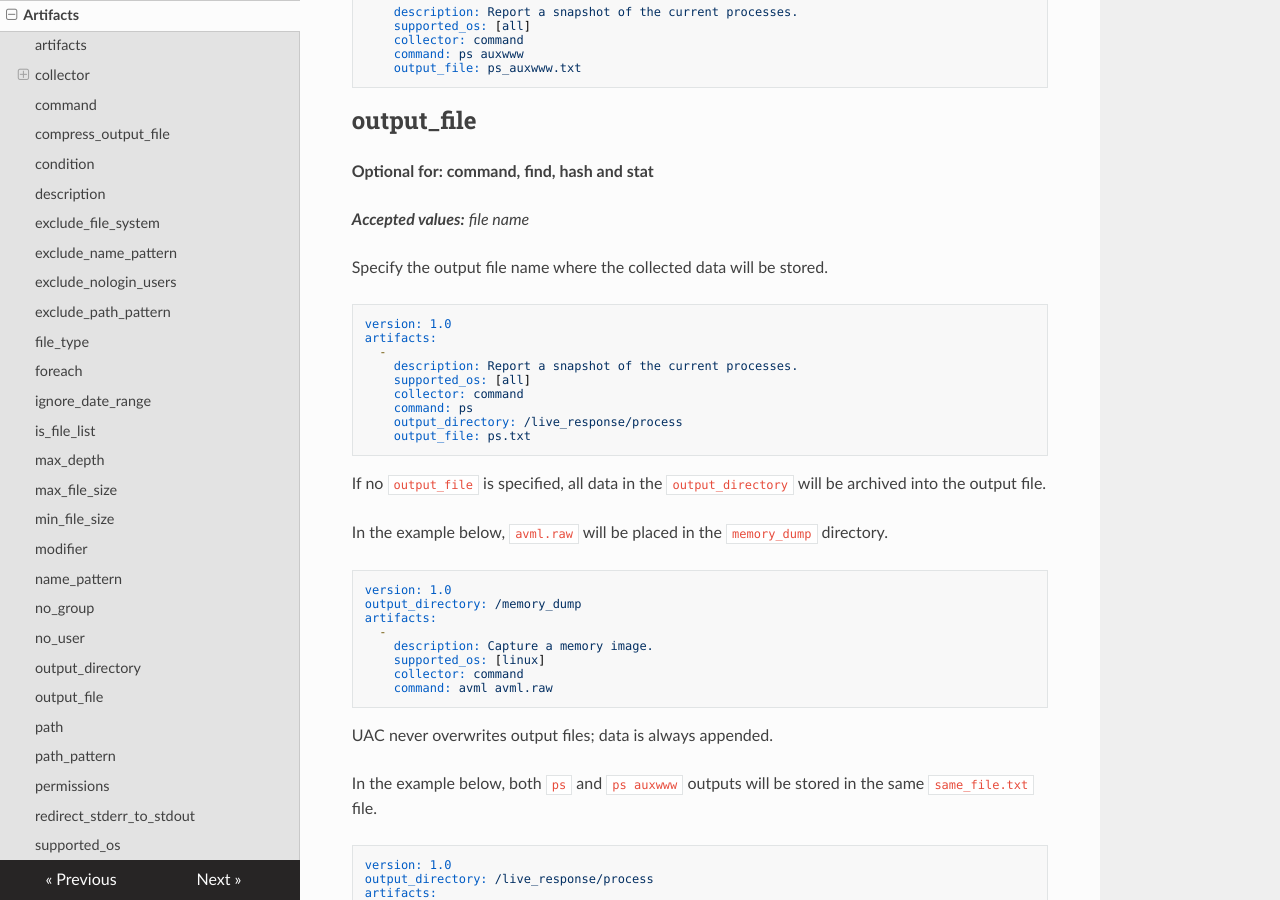
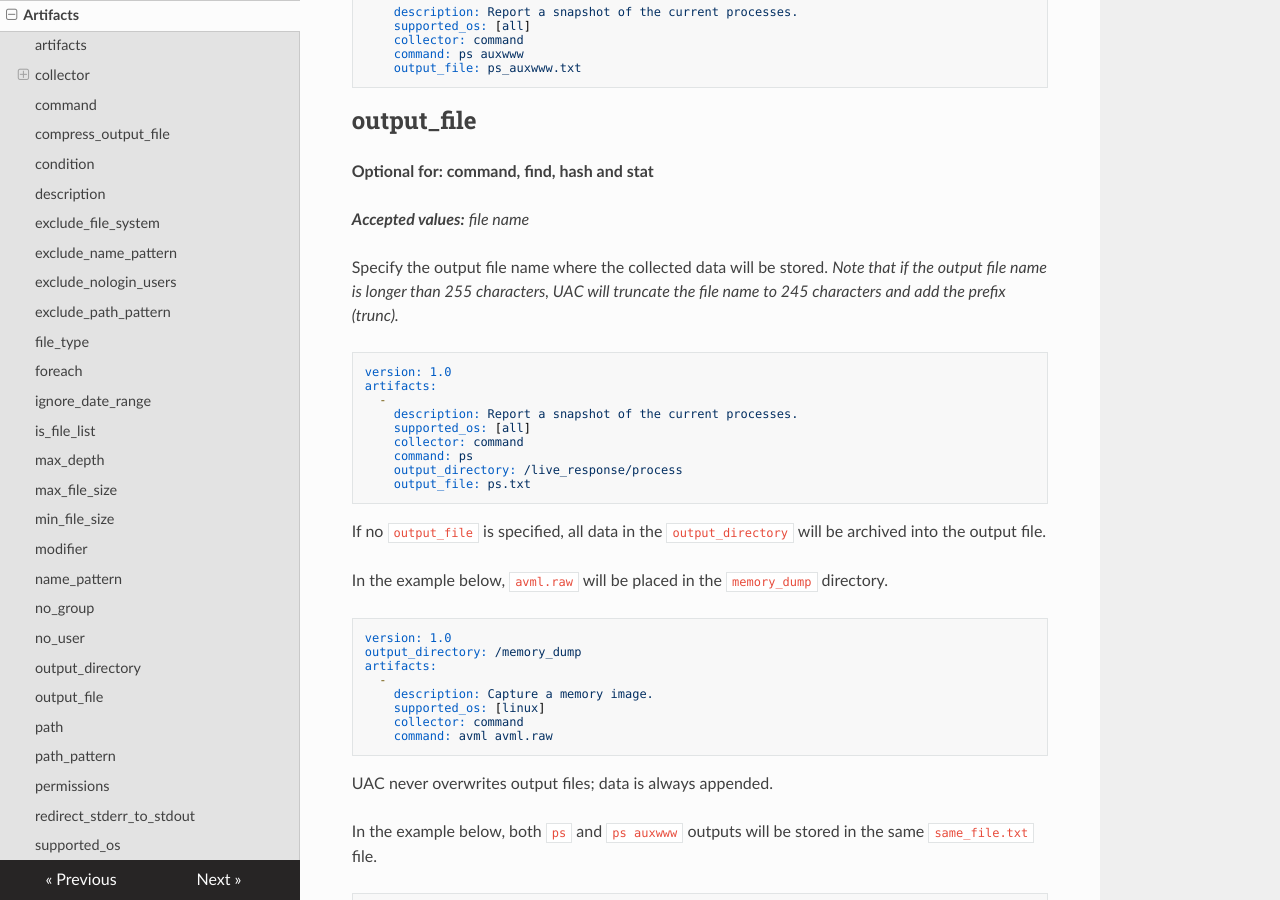
Before and after one commit to tclahr/uac-docs, an MkDocs documentation site: the page built from docs/artifacts.md, in a window 1280 px wide and 900 px high, scrolled down 20613 px. Built offline with MkDocs 1.6.1, drawn with Linux system fonts in a browser that asks for light colours; nearby versions of some CDN libraries.

Commit message:
refactor: add note about output file truncation

````diff
--- a/docs/artifacts.md
+++ b/docs/artifacts.md
@@ -919,7 +919,7 @@ artifacts:
 
 **_Accepted values:_** _file name_
 
-Specify the output file name where the collected data will be stored.
+Specify the output file name where the collected data will be stored. _Note that if the output file name is longer than 255 characters, UAC will truncate the file name to 245 characters and add the prefix (trunc)._
 
 ```yaml
 version: 1.0
````
